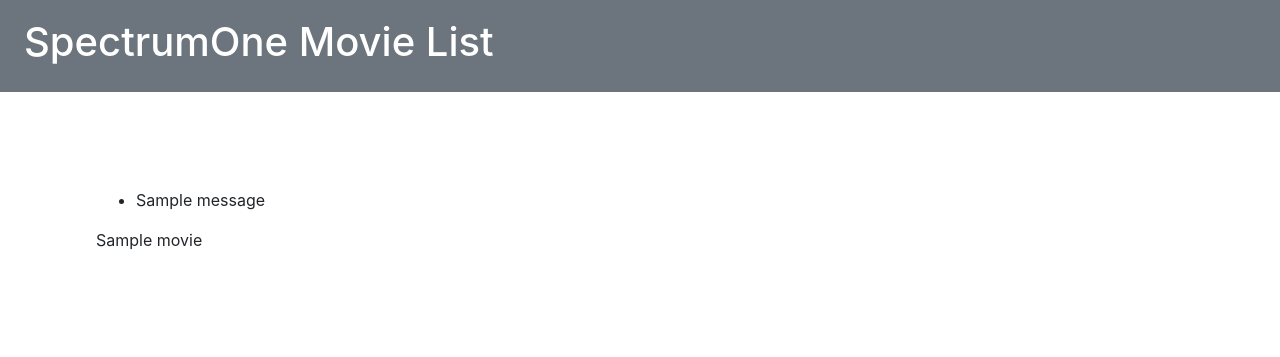
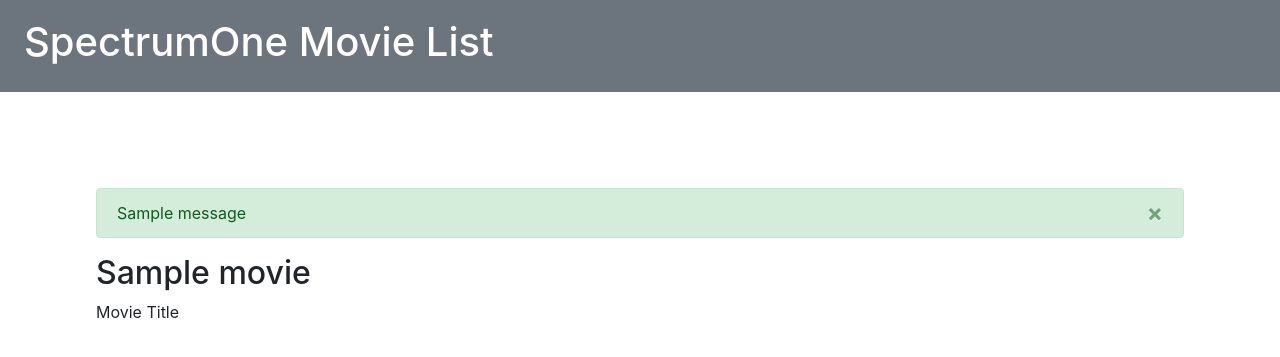
Before and after one commit to Jomari-Macaraig/SpectrumOneMovieList, a Django app: template movielist/templates/movie/movie_detail.html in a window 1280 px wide. Shown: the top 357 px of the page. Run offline with Django 3.2, Linux system fonts and the light colour scheme; the template is opened without the code that fills it: most values are stand-ins (such as "Sample title", 1, 10 or a date in 2020); one stand-in notice (Sample message) is shown; some libraries are stand-ins or nearby versions.

Commit message:
#10 Improve movie detail page

```diff
--- a/movielist/templates/movie/movie_detail.html
+++ b/movielist/templates/movie/movie_detail.html
@@ -2,11 +2,13 @@
 {% load static %}
 {% block body %}
   {% if messages %}
-    <ul>
-      {% for message in messages %}
-        <li>{{ message }}</li>
-      {% endfor %}
-    </ul>
+    {% for message in messages %}
+      <div class="alert alert-success alert-dismissible">
+        <button type="button" class="close" data-dismiss="alert">×</button>
+        {{ message }}
+      </div>
+    {% endfor %}
   {% endif %}
-  {{ movie.title }}
+  <h2>{{ movie.title }}</h2>
+  <p>Movie Title</p>
 {% endblock body %}
```
